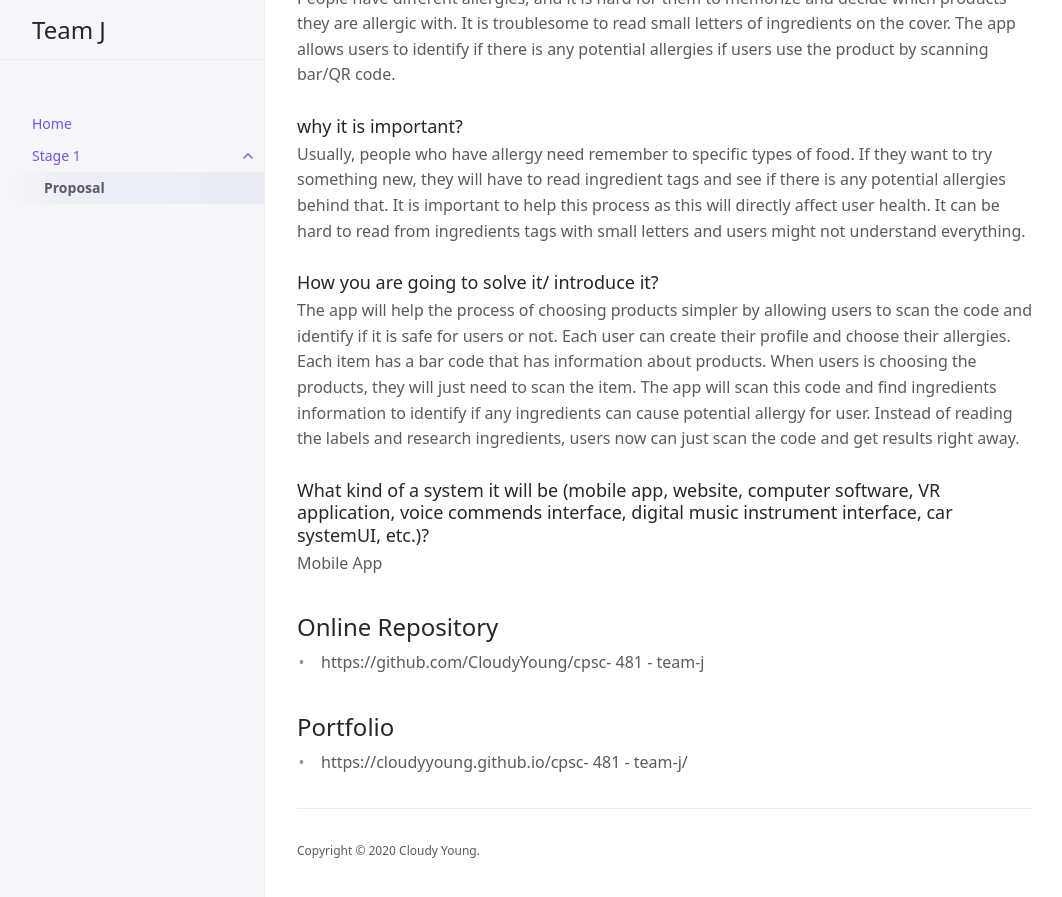
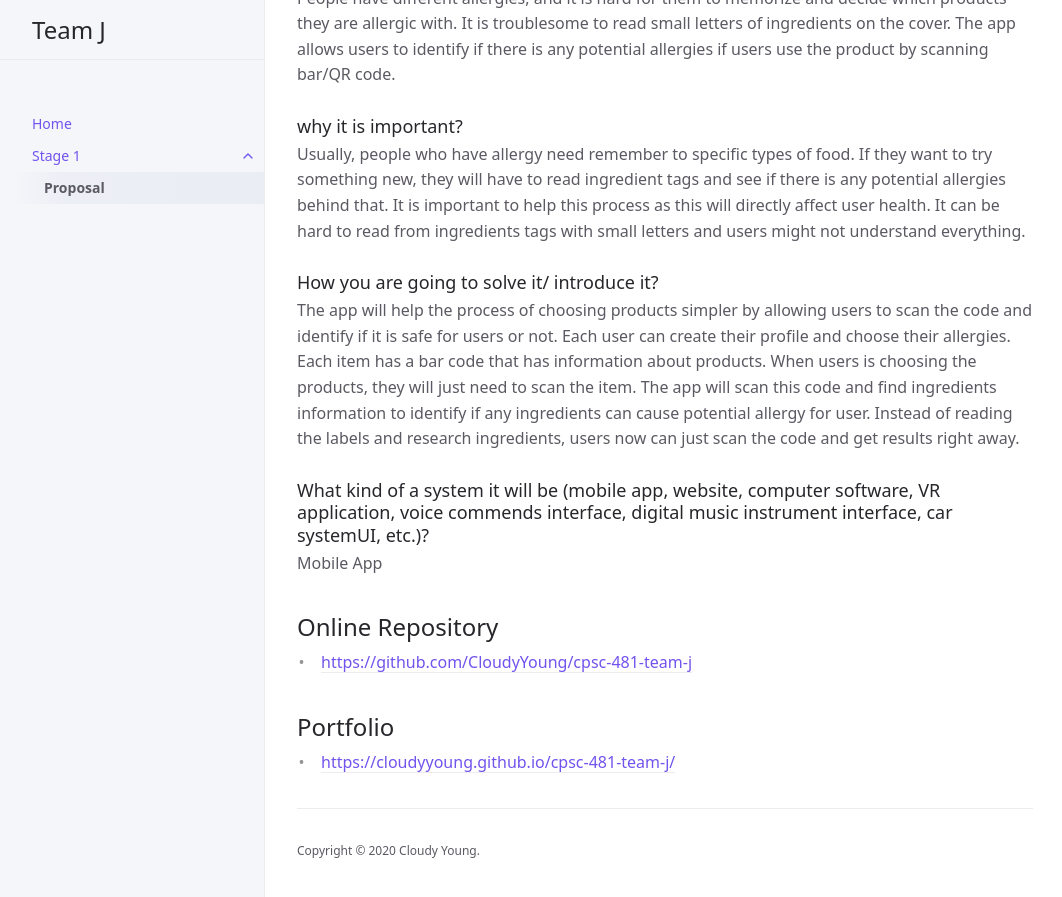
Before and after one commit to cloudyyoung/ordine-ui-ux, a Jekyll site: the page built from docs/docs/proposal.md, in a window 1280 px wide and 900 px high, scrolled down 2189 px. Shown: the top 897 px of the window, without its empty margins (107-1169 px from the left). Built offline with Jekyll 4.4.1, drawn with Linux system fonts in a browser that asks for light colours; part of the change alters nothing that is shown.

```diff
--- a/docs/docs/proposal.md
+++ b/docs/docs/proposal.md
@@ -96,8 +96,8 @@ Mobile App
 
 ## Online Repository
 
-- https://github.com/CloudyYoung/cpsc- 481 - team-j
+- [https://github.com/CloudyYoung/cpsc-481-team-j](https://cloudyyoung.github.io/cpsc-481-team-j/)
 
 ## Portfolio
 
-- https://cloudyyoung.github.io/cpsc- 481 - team-j/
+- [https://cloudyyoung.github.io/cpsc-481-team-j/](https://cloudyyoung.github.io/cpsc-481-team-j/)
```
